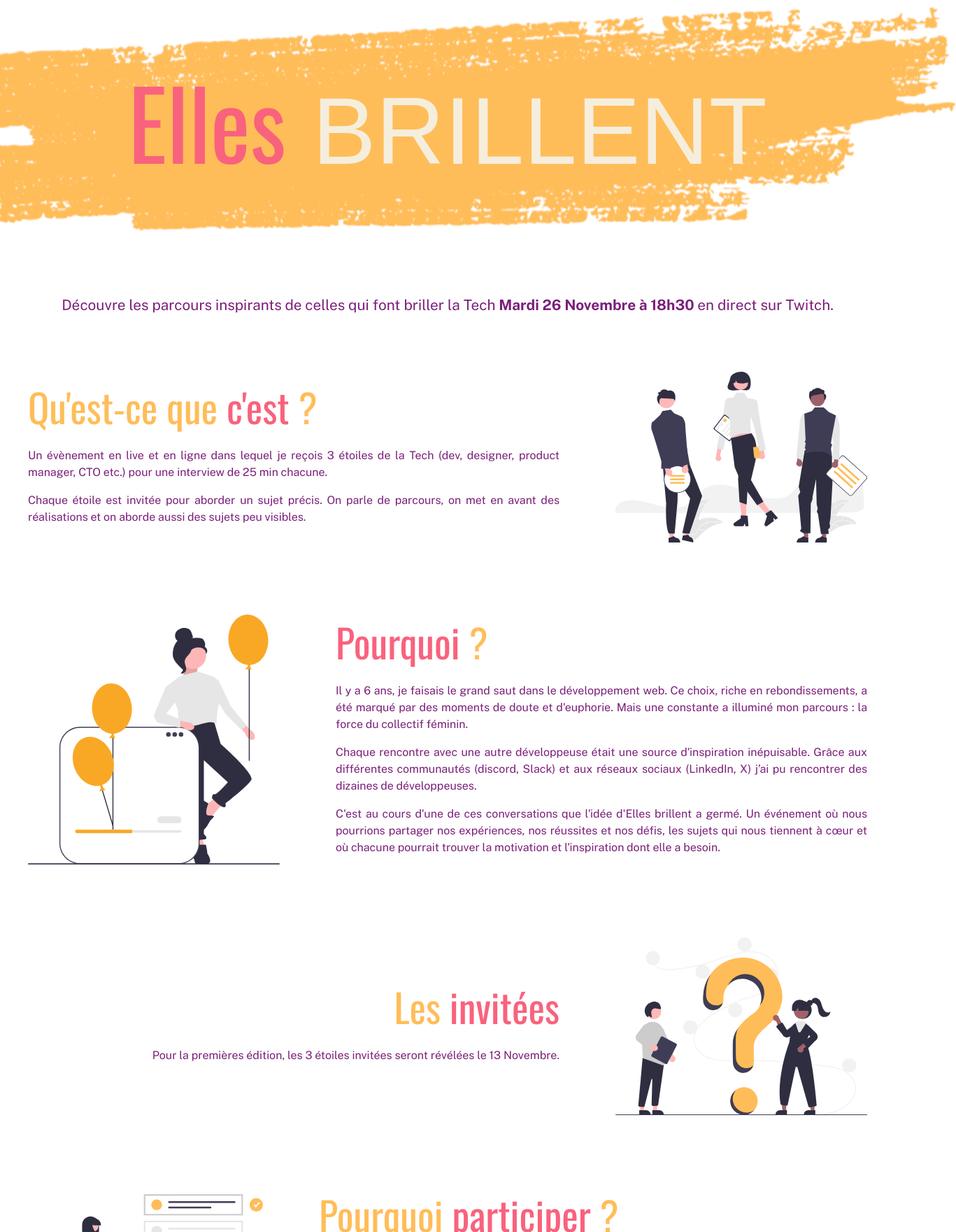
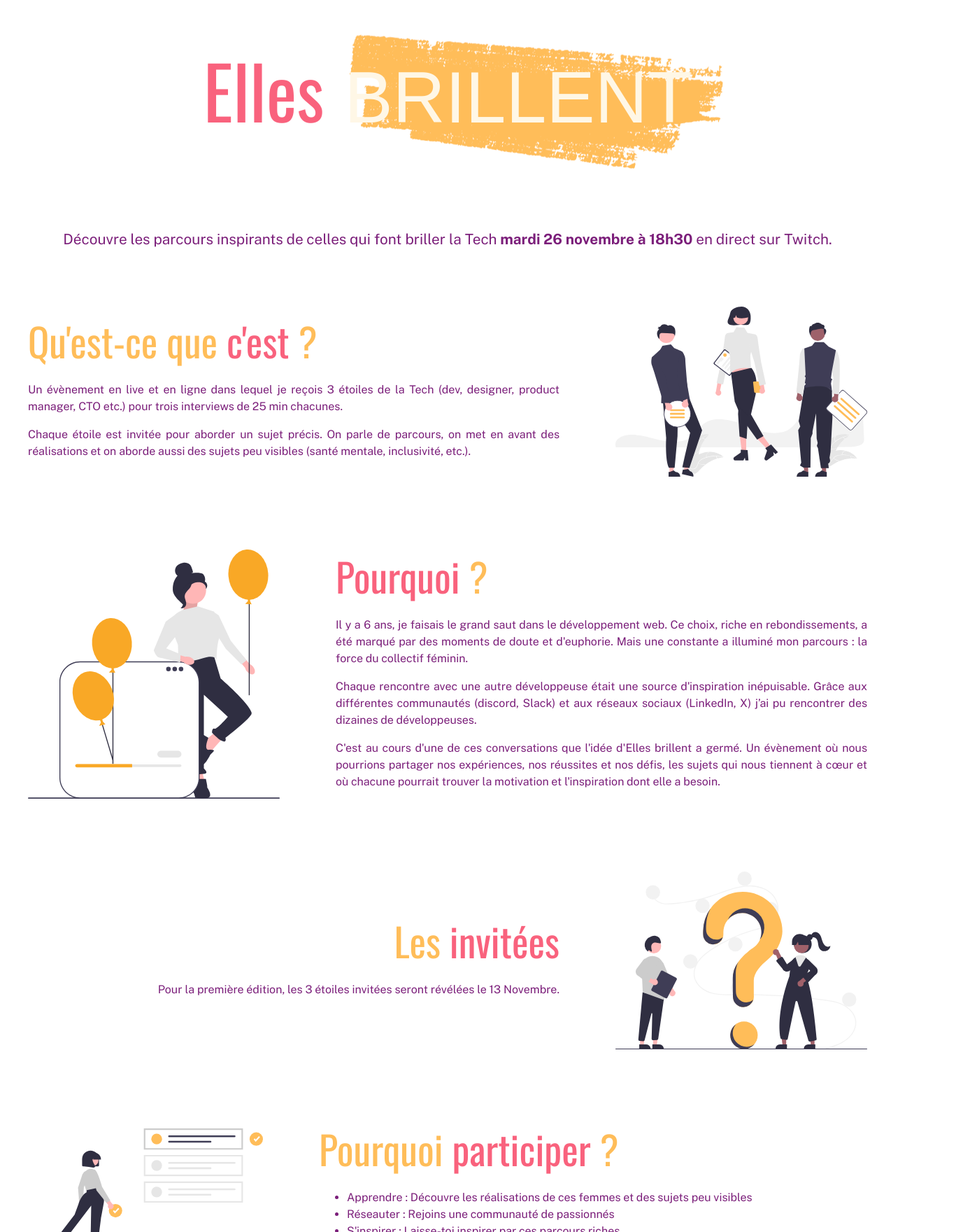
Before and after one commit to alissone-neyret/elles-brillent, a React (Vite) app: page / in a window 1280 px wide. Shown: the top 1760 px of the page at 70% size, 1367 px wide, since content can reach past the window. Built offline with nearby package versions, Linux system fonts and the light colour scheme; a web font is replaced by a local one.

Commit message:
💄 update displaying title

```diff
--- a/src/pages/Homepage/Homepage.css
+++ b/src/pages/Homepage/Homepage.css
@@ -44,8 +44,8 @@ main {
 
 .homepage_header_title {
   font-family: Chau philomene one, sans-serif;
-  font-size: 8.5rem;
-  color: #f6eedd;
+  font-size: 6.5rem;
+  color: #fff7e6;
   z-index: 1;
   font-weight: normal;
 }
@@ -60,11 +60,20 @@ main {
 }
 
 .homepage_header_background {
+  /*position: absolute;
+  top: 0;
+  z-index: 0;
+  height: 320px;
+  margin-top: 30px;*/
+
   position: absolute;
   top: 0;
   z-index: 0;
-  height: 320px;
-  margin-top: 30px;
+  height: 174px;
+  width: 537px;
+  margin-top: 72px;
+  margin-left: 247px;
+  transform: rotate(369deg);
 }
 
 .homepage_header_title__pink{
--- a/src/pages/Homepage/Homepage.tsx
+++ b/src/pages/Homepage/Homepage.tsx
@@ -14,7 +14,7 @@ export const Homepage = () => {
       <Header />
       <p className="hompegage_header_subtitle">
         Découvre les parcours inspirants de celles qui font briller la Tech
-        <span style={{fontWeight: "bold"}}> Mardi 26 Novembre à 18h30</span> en direct sur Twitch.
+        <span style={{fontWeight: "bold"}}> mardi 26 novembre à 18h30</span> en direct sur Twitch.
       </p>
       <main>
         <section className="homepage_what_section">
@@ -22,13 +22,13 @@ export const Homepage = () => {
             <h2>Qu'est-ce que <span className='--pink'>c'est</span> ?</h2>
             <p>
               Un évènement en live et en ligne dans lequel je reçois 3 étoiles
-              de la Tech (dev, designer, product manager, CTO etc.) pour une
-              interview de 25 min chacune.
+              de la Tech (dev, designer, product manager, CTO etc.) pour trois
+              interviews de 25 min chacunes.
             </p>
             <p>
               Chaque étoile est invitée pour aborder un sujet précis. On parle
               de parcours, on met en avant des réalisations et on aborde aussi
-              des sujets peu visibles.
+              des sujets peu visibles (santé mentale, inclusivité, etc.).
             </p>
           </div>
           <img
@@ -60,7 +60,7 @@ export const Homepage = () => {
             </p>
             <p>
               C'est au cours d'une de ces conversations que l'idée d'Elles
-              brillent a germé. Un événement où nous pourrions partager nos
+              brillent a germé. Un évènement où nous pourrions partager nos
               expériences, nos réussites et nos défis, les sujets qui nous
               tiennent à cœur et où chacune pourrait trouver la motivation et
               l'inspiration dont elle a besoin.
@@ -71,7 +71,7 @@ export const Homepage = () => {
         <section className="homepage_guests_section">
           <div>
             <h2>Les <span className='--pink'>invitées</span></h2>
-            <p>Pour la premières édition, les 3 étoiles invitées seront révélées le 13 Novembre.</p>
+            <p>Pour la première édition, les 3 étoiles invitées seront révélées le 13 Novembre.</p>
           </div>
           <img
             className="homepage_illustration --right"
@@ -93,7 +93,7 @@ export const Homepage = () => {
                 Apprendre : Découvre les réalisations de ces femmes et des
                 sujets peu visibles
               </li>
-              <li>Réseauter : Rejoigns une communauté de passionnés</li>
+              <li>Réseauter : Rejoins une communauté de passionnés</li>
               <li>
                 S'inspirer : Laisse-toi inspirer par ces parcours riches
               </li>
```
